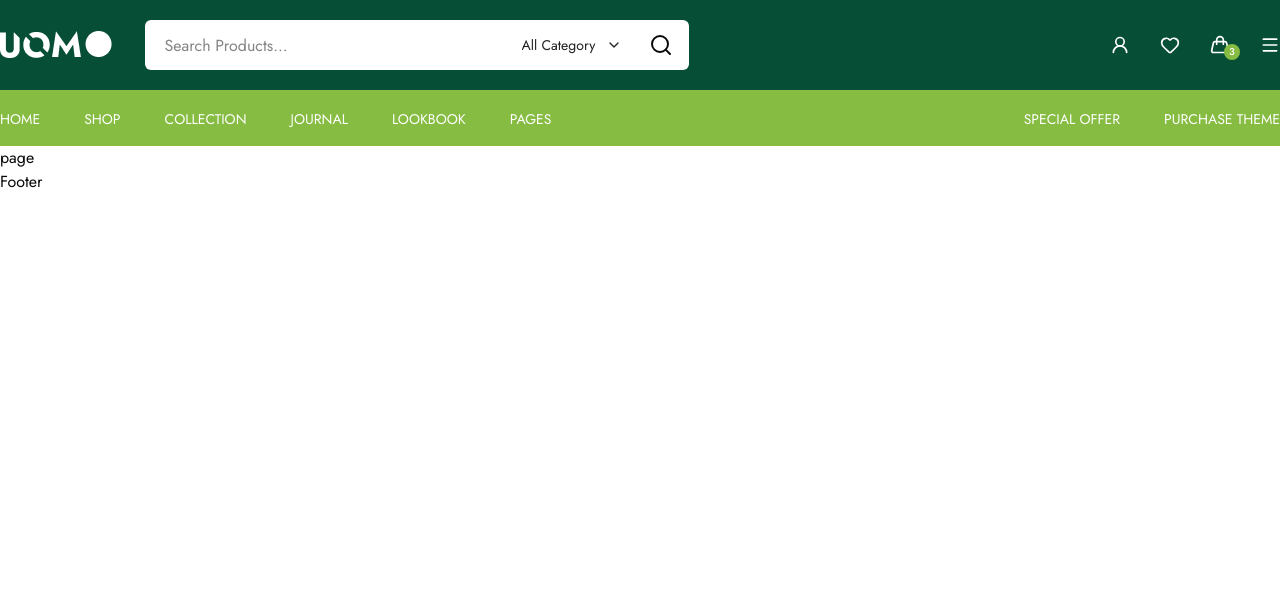
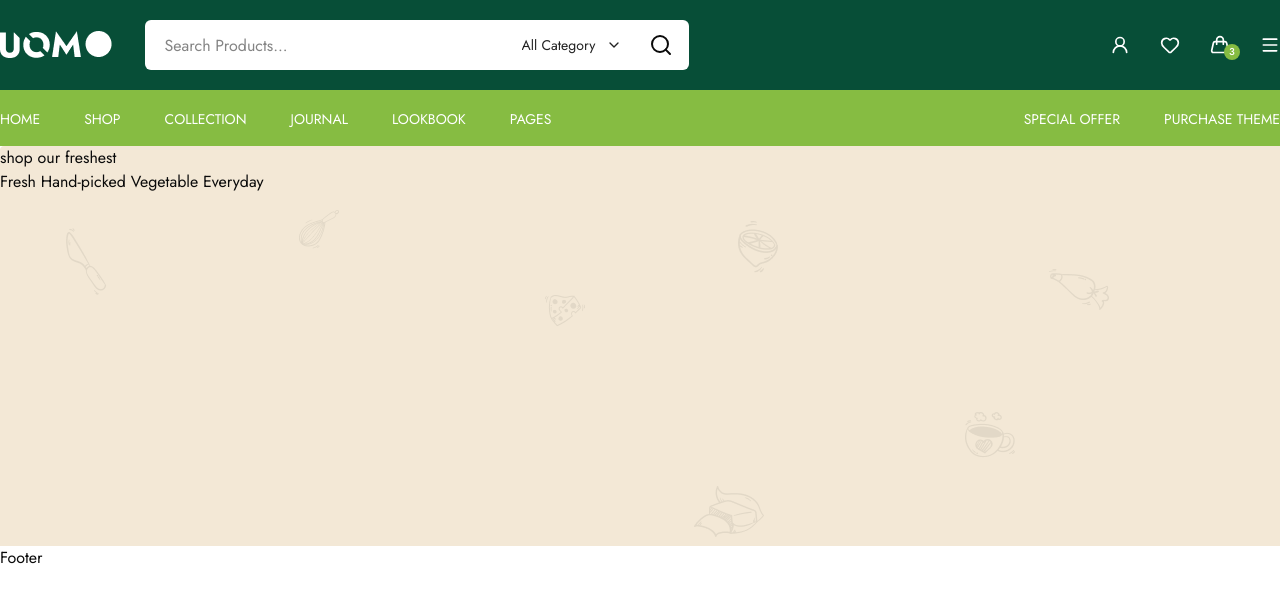
Before and after one commit to ayeshatahsin11/Uomo-E-commerce, a Next.js app: page / in a window 1280 px wide. Shown: the top 602 px of the page. Built offline with nearby package versions, Linux system fonts and the light colour scheme.

Commit message:
banner added

```diff
--- a/src/app/(root)/page.jsx
+++ b/src/app/(root)/page.jsx
@@ -1,12 +1,14 @@
 import Footer from "@/components/layout/footer/Footer";
 import Header from "@/components/layout/header/Header";
+import Banner from "@/components/layout/home/Banner";
 import React from "react";
 
 const page = () => {
   return (
     <>
       <Header />
-      <div>page</div>
+      <Banner/>
+
       <Footer />
     </>
   );
--- a/src/components/layout/header/Navbar.jsx
+++ b/src/components/layout/header/Navbar.jsx
@@ -43,7 +43,9 @@ const Navbar = () => {
         <Container>
           <ul className="flex text-white gap-11">
             {navData?.map((navlist) => (
-              <li className={`font-normal leading-6 relative text-sm after:content-[''] after:w-0 hover:after:w-2/4 after:h-0.5 after:bg-white after:absolute after:bottom-0 after:left-0 after:duration-300 ${navlist.id == 7? "ml-auto" : ""}`}>
+              <li
+                className={`font-normal leading-6 relative text-sm after:content-[''] after:w-0 hover:after:w-2/4 after:h-0.5 after:bg-white after:absolute after:bottom-0 after:left-0 after:duration-300 ${navlist.id == 7 ? "ml-auto" : ""}`}
+              >
                 <Link href={`${navlist.id}`}>{navlist.name}</Link>
               </li>
             ))}
@@ -55,3 +57,5 @@ const Navbar = () => {
 };
 
 export default Navbar;
+
+<nav>okidfgidfygdf gidfg</nav>;
--- /dev/null
+++ b/src/components/layout/home/Banner.jsx
@@ -0,0 +1,21 @@
+import React from "react";
+import Container from "../Container";
+import BannerImg from "../../../app/assests/Images/BannerImage.png";
+const Banner = () => {
+  return (
+    <>
+      <section style={{ background: `url(${BannerImg.src})`  }} className="h-100">
+        <Container>
+            <div>
+                <div>
+                    <h5>shop our freshest</h5>
+                    <h2>Fresh Hand-picked Vegetable Everyday</h2>
+                </div>
+            </div>
+        </Container>
+      </section>
+    </>
+  );
+};
+
+export default Banner;
```
Also changed, not shown: src/app/assests/Images/BannerImage.png (added).
